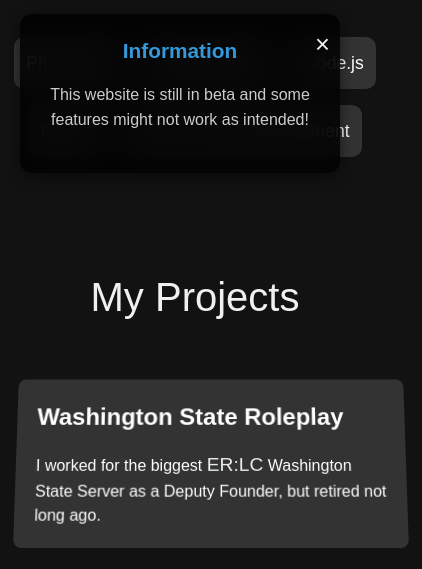
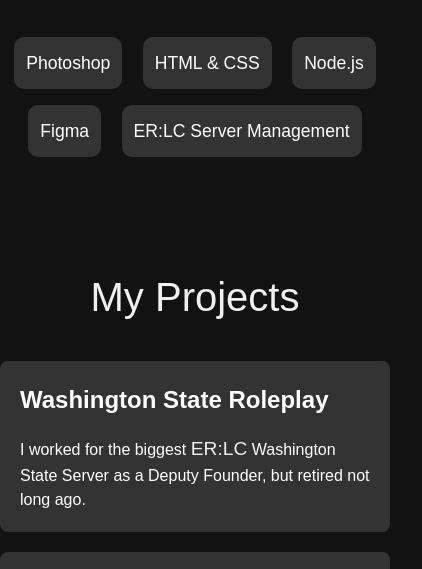
Before and after one commit to marko210221/marko210221.github.io, a plain HTML site: page index.html in a window 390 px wide. Shown: the part 651-1220 px from the top of the page, 422 px wide, since content can reach past the window. Drawn offline with Linux system fonts and the light colour scheme.

Commit message:
Update #2

```diff
--- a/index.html
+++ b/index.html
@@ -53,7 +53,7 @@
         </div>
         <div class="project">
             <h3>WSRP Utilities</h3>
-            <p>I worked on a Discord Bot for <a class="special-a" href="https://discord.gg/wsrpf">WSRP</a> that helps with Discord and ER:LC management.</p>
+            <p>I worked on a Discord Bot for <a class="special-a" href="https://discord.gg/wsrpf" target="_blank">WSRP</a> that helps with Discord and ER:LC management.</p>
         </div>
     </section>
 
--- a/script.js
+++ b/script.js
@@ -1,5 +1,25 @@
-document.addEventListener("DOMContentLoaded", function () {
-    // Testimonial Reveal Functionality
+// Show popup and overlay on page load
+window.onload = function() {
+    document.getElementById('popup').classList.add('show');
+    document.getElementById('popupOverlay').classList.add('show');
+    if (window.innerWidth <= 768) {
+        document.querySelector('.popup').remove();
+    }
+};
+
+// Close the popup and overlay
+function closePopup() {
+    document.getElementById('popup').classList.remove('show');
+    document.getElementById('popupOverlay').classList.remove('show');
+}
+
+// Add event listener to close the popup when the close button is clicked
+document.addEventListener("DOMContentLoaded", function() {
+    const closeButton = document.querySelector('.close-btn');  // Make sure close button is selected
+    if (closeButton) {
+        closeButton.addEventListener('click', closePopup);
+    }
+
     const testimonials = document.querySelectorAll(".testimonial");
 
     function revealTestimonials() {
@@ -13,18 +33,4 @@ document.addEventListener("DOMContentLoaded", function () {
 
     window.addEventListener("scroll", revealTestimonials);
     revealTestimonials(); // Run on page load in case they are already in view
-
-    // Popup Functionality
-    const popup = document.getElementById("popup");
-    const closePopup = document.getElementById("closePopup");
-
-    // Show the popup with a fade-in and slide-in effect after 1 second
-    setTimeout(() => {
-        popup.classList.add("show");
-    }, 1000);
-
-    // Close the popup when the close button is clicked
-    closePopup.addEventListener("click", function () {
-        popup.classList.remove("show");
-    });
 });
--- a/styles.css
+++ b/styles.css
@@ -360,3 +360,72 @@ a:hover::after {
     margin-bottom: 20px;
     transition: all 0.3s ease;/
 }
+
+@media (max-width: 768px) {
+    .portfolio .project {
+        width: 100%; /* Ensure it takes full width on smaller screens */
+    }
+}
+
+
+@media (hover: none) {
+    .skills .skill:hover,
+    .portfolio .project:hover {
+        transform: none;
+        box-shadow: none;
+        background-color: inherit;
+    }
+}
+
+
+body {
+    word-wrap: break-word;
+    overflow-x: hidden;
+}
+
+@media (max-width: 768px) {
+    .popup {
+        display: none !important;
+    }
+}
+
+/* Adjust for tablets */
+@media (max-width: 768px) {
+    .portfolio .project {
+        width: calc(50% - 1rem); /* 2 projects per row */
+    }
+}
+
+/* Adjust for phones */
+@media (max-width: 480px) {
+    .portfolio .project {
+        width: 100%; /* Full width on small screens */
+        margin: 0 auto; /* Center them */
+    }
+}
+
+.portfolio, .skills, .testimonials {
+    overflow-x: hidden; /* Prevents horizontal overflow */
+}
+
+/* Remove tilt effect on mobile */
+@media (max-width: 768px) {
+    .portfolio .project {
+        transform: none; /* Removes the tilt effect */
+    }
+}
+
+/* Remove hover effect and add space between projects on mobile */
+@media (max-width: 768px) {
+    .portfolio .project {
+        transform: none; /* Remove tilt effect */
+        box-shadow: none; /* Remove hover shadow effect */
+        background-color: #333; /* Ensure the background color remains the same */
+        margin-bottom: 20px; /* Add space between each project */
+    }
+
+    /* Ensure the projects don't touch each other */
+    .portfolio .project:nth-child(n+2) {
+        margin-left: 0; /* Remove any previous margin-left from hover effect */
+    }
+}
```
